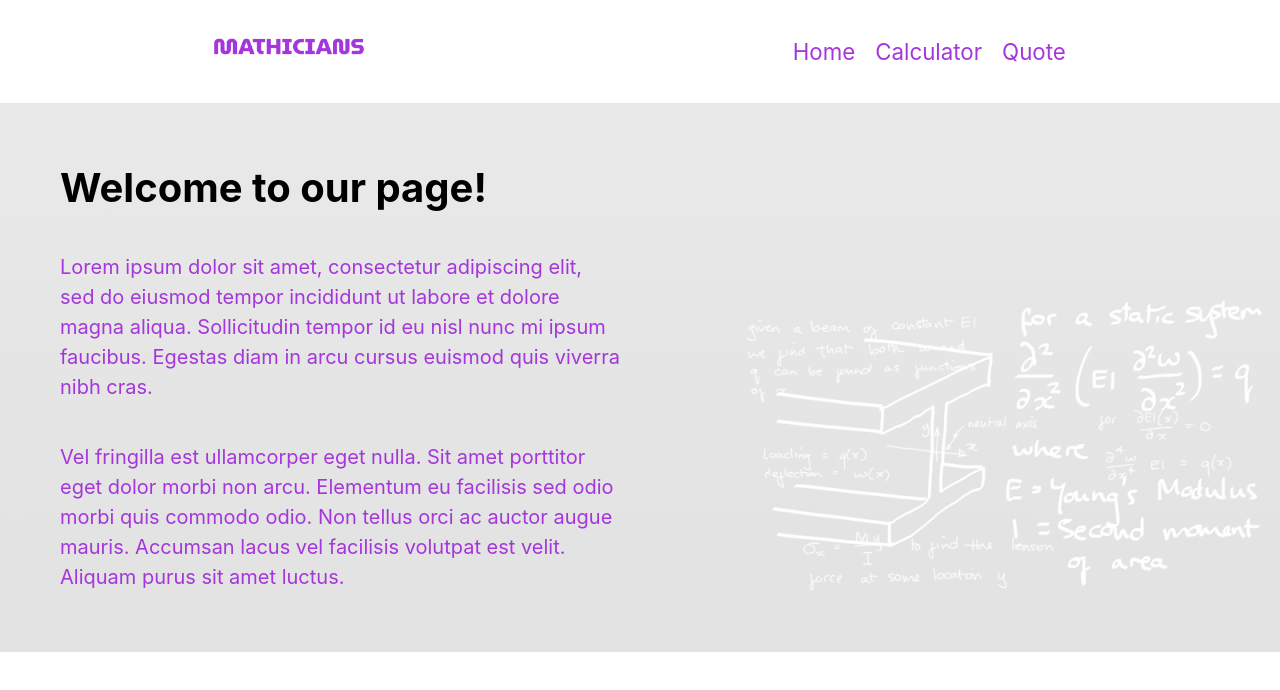
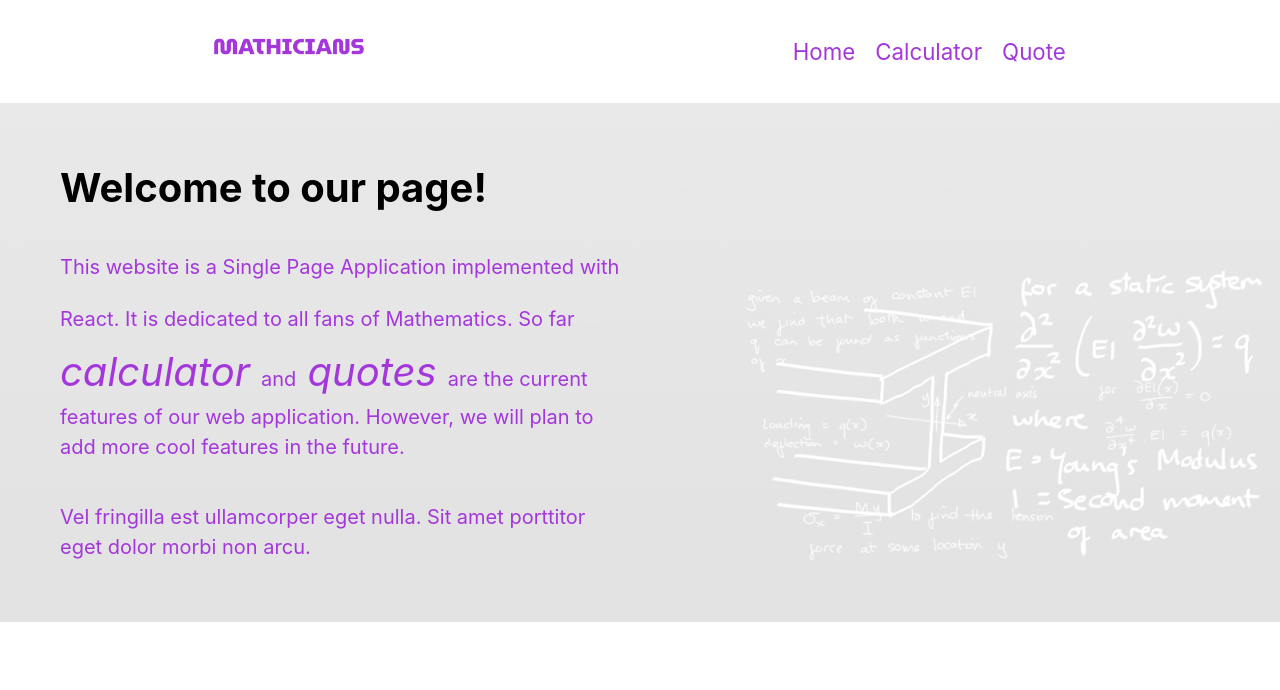
Before and after one commit to Atril33/math-magicians-1, a React (Create React App) app: page / in a window 1280 px wide. Shown: the top 690 px of the page. Built offline with nearby package versions, Linux system fonts and the light colour scheme.

Commit message:
Change the content of the homepage

```diff
--- a/src/components/Homepage.js
+++ b/src/components/Homepage.js
@@ -5,16 +5,17 @@ const Homepage = () => (
     <article>
       <h1>Welcome to our page!</h1>
       <p>
-        Lorem ipsum dolor sit amet, consectetur adipiscing elit, sed do eiusmod
-        tempor incididunt ut labore et dolore magna aliqua. Sollicitudin tempor
-        id eu nisl nunc mi ipsum faucibus. Egestas diam in arcu cursus euismod
-        quis viverra nibh cras.
+        This website is a Single Page Application implemented with React. It is
+        dedicated to all fans of Mathematics. So far
+        <em> calculator </em>
+        and
+        <em> quotes </em>
+        are the current features of our web application. However, we will plan
+        to add more cool features in the future.
       </p>
       <p>
         Vel fringilla est ullamcorper eget nulla. Sit amet porttitor eget dolor
-        morbi non arcu. Elementum eu facilisis sed odio morbi quis commodo odio.
-        Non tellus orci ac auctor augue mauris. Accumsan lacus vel facilisis
-        volutpat est velit. Aliquam purus sit amet luctus.
+        morbi non arcu.
       </p>
     </article>
   </div>
```
